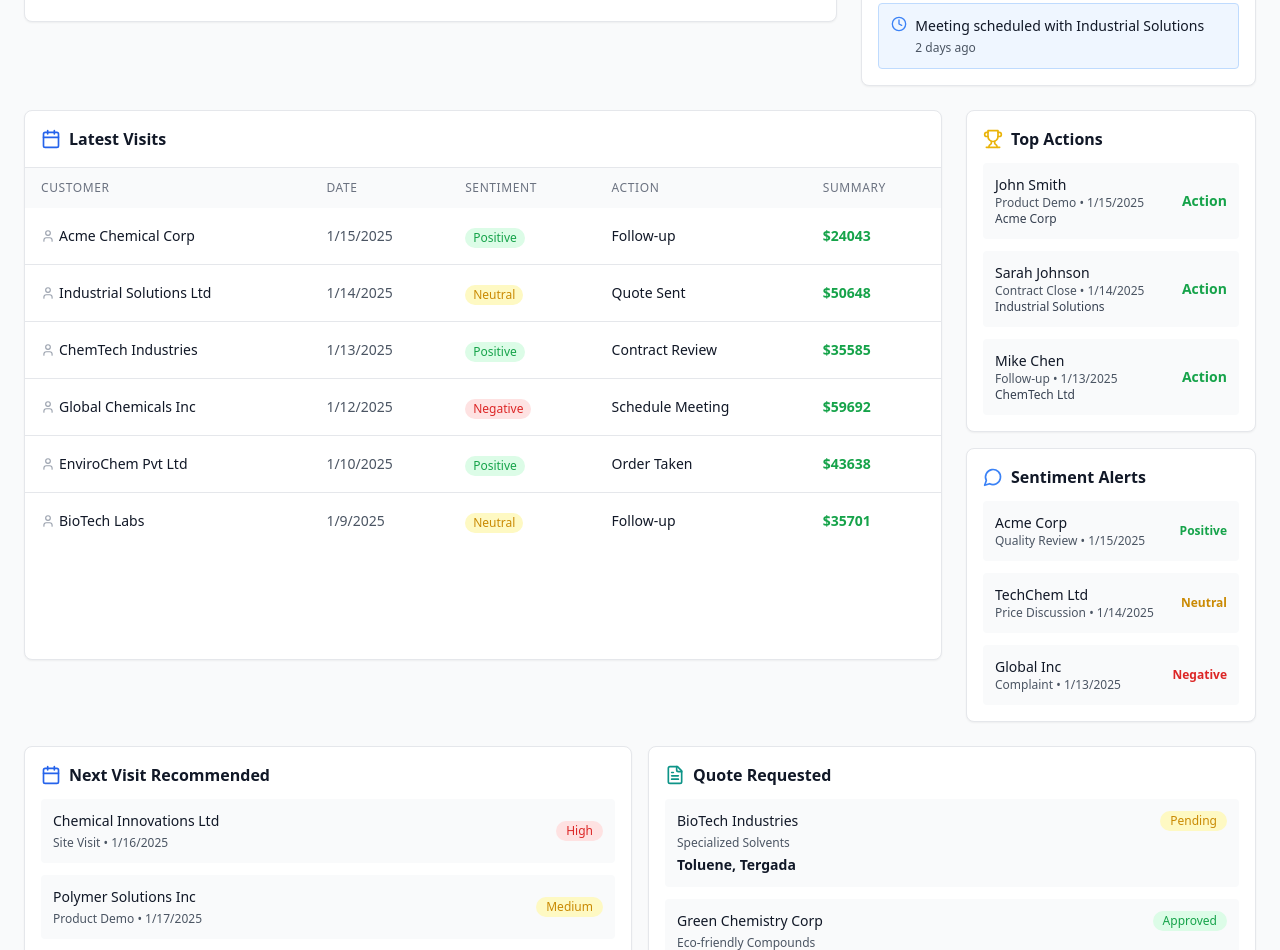
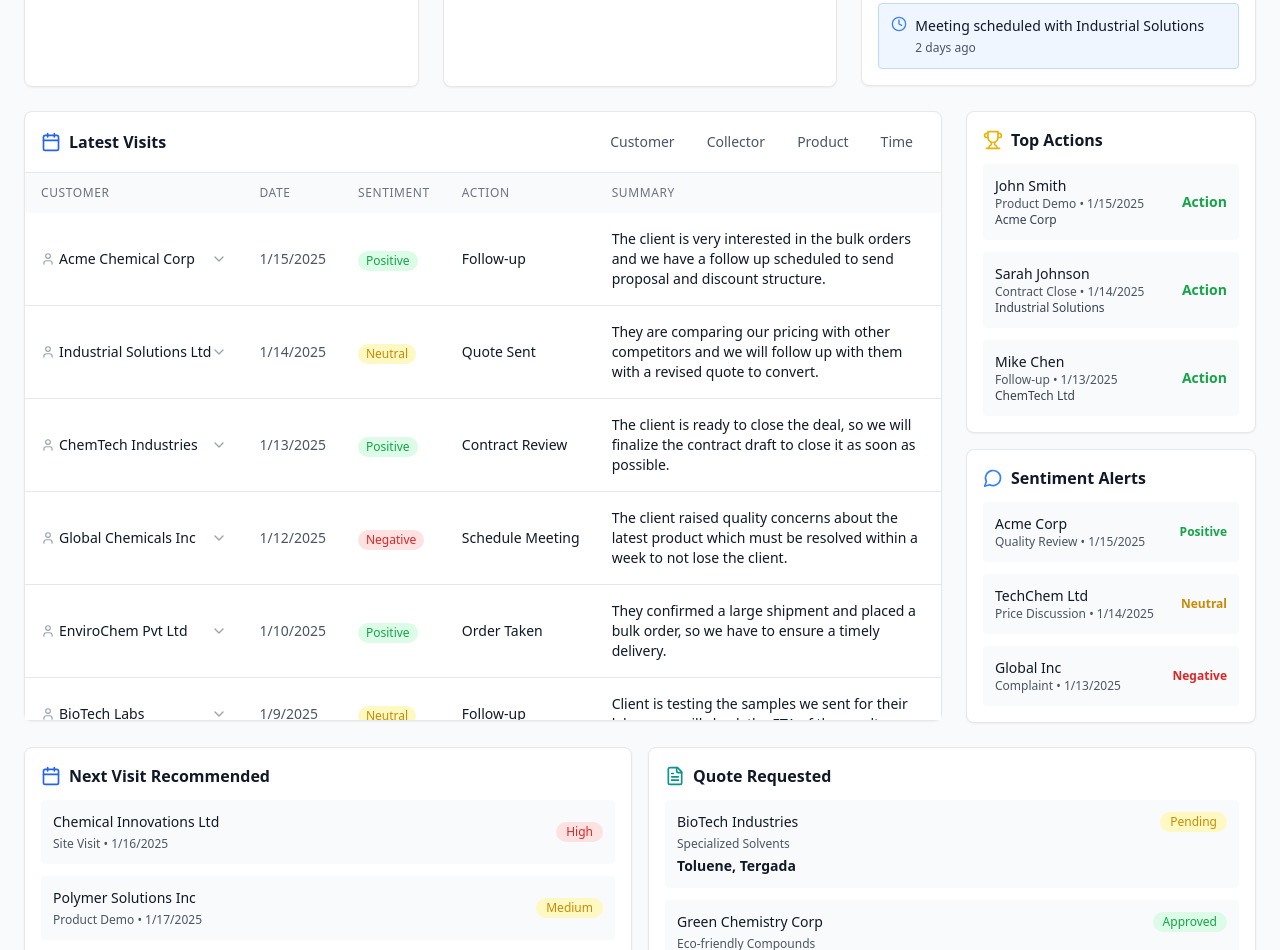
Before and after one commit to shreyachawale/ChemicalDashboard, a React (Vite) app: page / in a window 1280 px wide. Shown: the part 900-1850 px from the top of the page. Built offline with nearby package versions, Linux system fonts and the light colour scheme.

Commit message:
Enhance visit and performance chart components
Added filter buttons and expanded summaries to LatestVisits, improving usability and context for each visit. Updated PerformanceCharts layout, chart titles, and unified bar colors for better visual consistency and clarity.

```diff
--- a/src/components/LatestVisits.tsx
+++ b/src/components/LatestVisits.tsx
@@ -1,85 +1,92 @@
 import React, { useState } from "react";
-import { Calendar, User, AlertCircle, FileText, Target, Clock } from "lucide-react";
+import { Calendar, User, AlertCircle, FileText, Target, Clock, ChevronDown } from "lucide-react";
 
 const LatestVisits = () => {
+  const [activeFilter, setActiveFilter] = useState<string | null>(null);
   const visits = [
   {
-      customerName: "Acme Chemical Corp",
-      date: "2025-01-15",
-      sentiment: "Positive",
-      action: "Follow-up",
-      purpose: "Product Demo",
-      notes: "Interested in bulk orders",
-      sentimentColor: "text-green-600 bg-green-100",
-      latestSummary: "Toulene, Benzene, Tergada",
-      alerts: "No immediate alerts.",
-      sentimentAction: "Send proposal and discount structure.",
-      nextVisitReport: "Schedule follow-up by Jan 25."
+    "customerName": "Acme Chemical Corp",
+    "date": "2025-01-15",
+    "sentiment": "Positive",
+    "action": "Follow-up",
+    "purpose": "Product Demo",
+    "notes": "Interested in bulk orders",
+    "sentimentColor": "text-green-600 bg-green-100",
+    "latestSummary": "Toulene, Benzene, Tergada",
+    "alerts": "No immediate alerts.",
+    "sentimentAction": "Send proposal and discount structure.",
+    "summary": "The client is very interested in the bulk orders and we have a follow up scheduled to send proposal and discount structure.",
+    "nextVisitReport": "Follow-up meeting scheduled for Jan 25 to discuss detailed pricing."
   },
   {
-      customerName: "Industrial Solutions Ltd",
-      date: "2025-01-14",
-      sentiment: "Neutral",
-      action: "Quote Sent",
-      purpose: "Price Inquiry",
-      notes: "Comparing competitors",
-      sentimentColor: "text-yellow-600 bg-yellow-100",
-      latestSummary: "Toulene, Benzene, Tergada",
-      alerts: "Might consider competitor pricing.",
-      sentimentAction: "Follow up with revised quote.",
-      nextVisitReport: "Check-in call next week."
+    "customerName": "Industrial Solutions Ltd",
+    "date": "2025-01-14",
+    "sentiment": "Neutral",
+    "action": "Quote Sent",
+    "purpose": "Price Inquiry",
+    "notes": "Comparing competitors",
+    "sentimentColor": "text-yellow-600 bg-yellow-100",
+    "latestSummary": "Toulene, Benzene, Tergada",
+    "alerts": "Might consider competitor pricing.",
+    "sentimentAction": "Follow up with revised quote.",
+    "summary": "They are comparing our pricing with other competitors and we will follow up with them with a revised quote to convert.",
+    "nextVisitReport": "Virtual check-in call next week to address price concerns."
   },
   {
-      customerName: "ChemTech Industries",
-      date: "2025-01-13",
-      sentiment: "Positive",
-      action: "Contract Review",
-      purpose: "Contract Negotiation",
-      notes: "Ready to close deal",
-      sentimentColor: "text-green-600 bg-green-100",
-      latestSummary: "Toulene, Benzene, Tergada",
-      alerts: "None.",
-      sentimentAction: "Finalize contract draft.",
-      nextVisitReport: "On-site visit Feb 1."
+    "customerName": "ChemTech Industries",
+    "date": "2025-01-13",
+    "sentiment": "Positive",
+    "action": "Contract Review",
+    "purpose": "Contract Negotiation",
+    "notes": "Ready to close deal",
+    "sentimentColor": "text-green-600 bg-green-100",
+    "latestSummary": "Toulene, Benzene, Tergada",
+    "alerts": "None.",
+    "sentimentAction": "Finalize contract draft.",
+    "summary": "The client is ready to close the deal, so we will finalize the contract draft to close it as soon as possible.",
+    "nextVisitReport": "On-site visit on Feb 1 to review and finalize contract."
   },
   {
-      customerName: "Global Chemicals Inc",
-      date: "2025-01-12",
-      sentiment: "Negative",
-      action: "Schedule Meeting",
-      purpose: "Issue Resolution",
-      notes: "Quality concerns raised",
-      sentimentColor: "text-red-600 bg-red-100",
-      latestSummary: "Toulene, Benzene, Tergada",
-      alerts: "High priority - could lose client.",
-      sentimentAction: "Resolve issue within a week.",
-      nextVisitReport: "Meeting on Jan 18."
+    "customerName": "Global Chemicals Inc",
+    "date": "2025-01-12",
+    "sentiment": "Negative",
+    "action": "Schedule Meeting",
+    "purpose": "Issue Resolution",
+    "notes": "Quality concerns raised",
+    "sentimentColor": "text-red-600 bg-red-100",
+    "latestSummary": "Toulene, Benzene, Tergada",
+    "alerts": "High priority - could lose client.",
+    "sentimentAction": "Resolve issue within a week.",
+    "summary": "The client raised quality concerns about the latest product which must be resolved within a week to not lose the client.",
+    "nextVisitReport": "Emergency meeting on Jan 18 to address quality issues."
   },
   {
-      customerName: "EnviroChem Pvt Ltd",
-      date: "2025-01-10",
-      sentiment: "Positive",
-      action: "Order Taken",
-      purpose: "Bulk Order",
-      notes: "Large shipment confirmed",
-      sentimentColor: "text-green-600 bg-green-100",
-      latestSummary: "Toulene, Benzene, Tergada",
-      alerts: "Monitor supply chain delays.",
-      sentimentAction: "Ensure timely delivery.",
-      nextVisitReport: "Post-delivery satisfaction check."
+    "customerName": "EnviroChem Pvt Ltd",
+    "date": "2025-01-10",
+    "sentiment": "Positive",
+    "action": "Order Taken",
+    "purpose": "Bulk Order",
+    "notes": "Large shipment confirmed",
+    "sentimentColor": "text-green-600 bg-green-100",
+    "latestSummary": "Toulene, Benzene, Tergada",
+    "alerts": "Monitor supply chain delays.",
+    "sentimentAction": "Ensure timely delivery.",
+    "summary": "They confirmed a large shipment and placed a bulk order, so we have to ensure a timely delivery.",
+    "nextVisitReport": "Post-delivery satisfaction review to be scheduled."
   },
   {
-      customerName: "BioTech Labs",
-      date: "2025-01-09",
-      sentiment: "Neutral",
-      action: "Follow-up",
-      purpose: "Sample Testing",
-      notes: "Samples sent for testing",
-      sentimentColor: "text-yellow-600 bg-yellow-100",
-      latestSummary: "Toulene, Benzene, Tergada",
-      alerts: "If delayed, risk losing interest.",
-      sentimentAction: "Check with lab for ETA.",
-      nextVisitReport: "Lab follow-up visit Jan 20."
+    "customerName": "BioTech Labs",
+    "date": "2025-01-09",
+    "sentiment": "Neutral",
+    "action": "Follow-up",
+    "purpose": "Sample Testing",
+    "notes": "Samples sent for testing",
+    "sentimentColor": "text-yellow-600 bg-yellow-100",
+    "latestSummary": "Toulene, Benzene, Tergada",
+    "alerts": "If delayed, risk losing interest.",
+    "sentimentAction": "Check with lab for ETA.",
+    "summary": "Client is testing the samples we sent for their lab, so we will check the ETA of the results.",
+    "nextVisitReport": "Lab visit on Jan 20 to review test results."
   }
 ];
 
@@ -90,11 +97,28 @@ const LatestVisits = () => {
   };
 
   return (
-    <div className="bg-white rounded-lg shadow-sm border border-gray-200 h-[550px] flex flex-col">
+    <div className="bg-white rounded-lg shadow-sm border border-gray-200 h-[610px] flex flex-col">
       <div className="p-4 border-b border-gray-200">
+        <div className="flex items-center justify-between">
           <div className="flex items-center space-x-2">
             <Calendar className="text-blue-600" size={20} />
             <h2 className="text-base font-semibold text-gray-900">Latest Visits</h2>
+          </div>
+          <div className="flex items-center space-x-2">
+            {['Customer', 'Collector', 'Product', 'Time'].map((filter) => (
+              <button
+                key={filter}
+                onClick={() => setActiveFilter(activeFilter === filter ? null : filter)}
+                className={`px-3 py-1 text-sm font-medium rounded-md transition-colors duration-150 flex items-center space-x-1
+                  ${activeFilter === filter
+                    ? 'bg-blue-50 text-blue-600'
+                    : 'text-gray-600 hover:text-blue-600 hover:bg-blue-50'
+                  }`}
+              >
+                <span>{filter}</span>
+              </button>
+            ))}
+          </div>
         </div>
       </div>
 
@@ -117,9 +141,17 @@ const LatestVisits = () => {
                   onClick={() => toggleRow(index)}
                 >
                   <td className="px-4 py-4 whitespace-nowrap">
+                    <div className="flex items-center justify-between">
                       <div className="flex items-center">
                         <User className="text-gray-400 mr-1" size={14} />
                         <span className="text-sm font-medium text-gray-900">{visit.customerName}</span>
+                      </div>
+                      <ChevronDown
+                        size={16}
+                        className={`text-gray-400 transition-transform duration-200 ${
+                          expandedRow === index ? 'transform rotate-180' : ''
+                        }`}
+                      />
                     </div>
                   </td>
                   <td className="hidden sm:table-cell px-4 py-4 whitespace-nowrap text-sm text-gray-600">
@@ -135,8 +167,8 @@ const LatestVisits = () => {
                   <td className="hidden sm:table-cell px-4 py-4 whitespace-nowrap text-sm text-gray-900">
                     {visit.action}
                   </td>
-                  <td className="px-4 py-4 whitespace-nowrap text-sm font-semibold text-green-600">
-                    ${(Math.random() * 50000 + 10000).toFixed(0)}
+                  <td className="px-4 py-4 whitespace-wrap text-sm text-gray-900">
+                    {visit.summary}
                   </td>
                 </tr>
 
--- a/src/components/PerformanceCharts.tsx
+++ b/src/components/PerformanceCharts.tsx
@@ -3,14 +3,13 @@ import { TrendingUp, BarChart3 } from 'lucide-react';
 
 const PerformanceCharts = () => {
   return (
-    <div className="bg-white rounded-lg shadow-sm border border-gray-200 p-5">
-      <div className="flex items-center space-x-2 mb-4">
-        <TrendingUp className="text-blue-600" size={20} />
-        <h3 className="text-base font-semibold text-gray-900">Business Analytics</h3>
-      </div>
-
-      <div className="grid grid-cols-1 lg:grid-cols-2 gap-6">
+    <div className="grid grid-cols-1 md:grid-cols-2 gap-6">
       {/* Trend Line Chart */}
+      <div className="bg-white rounded-lg shadow-sm border border-gray-200 p-5 h-[371px]">
+        <div className="flex items-center space-x-2 mb-4">
+          <TrendingUp className="text-blue-600" size={20} />
+          <h3 className="text-base font-semibold text-gray-900">Visit Analytics</h3>
+        </div>
         <div>
           <h4 className="text-sm font-medium text-gray-700 mb-3">Visits Trend</h4>
           <div className="h-48 flex items-end justify-center space-x-6">
@@ -32,16 +31,22 @@ const PerformanceCharts = () => {
             ))}
           </div>
         </div>
+      </div>
 
-        {/* Top Chemicals Bar Chart */}
+      {/* Top Chemicals Bar Chart */}
+      <div className="bg-white rounded-lg shadow-sm border border-gray-200 p-5">
+        <div className="flex items-center space-x-2 mb-4">
+          <BarChart3 className="text-blue-600" size={20} />
+          <h3 className="text-base font-semibold text-gray-900">Top Chemicals</h3>
+        </div>
         <div>
           <h4 className="text-sm font-medium text-gray-700 mb-3">Top Chemicals</h4>
           <div className="space-y-3">
             {[
               { name: 'Toluene', percentage: 85, color: 'bg-teal-500' },
-              { name: 'Tergada', percentage: 72, color: 'bg-blue-500' },
-              { name: 'XYZ Compound', percentage: 58, color: 'bg-purple-500' },
-              { name: 'Benzene', percentage: 45, color: 'bg-orange-500' },
+              { name: 'Tergada', percentage: 72, color: 'bg-teal-500' },
+              { name: 'XYZ Compound', percentage: 58, color: 'bg-teal-500' },
+              { name: 'Benzene', percentage: 45, color: 'bg-teal-500' },
             ].map((chemical, index) => (
               <div key={index}>
                 <div className="flex justify-between text-xs font-medium text-gray-700 mb-1">
```
Lines whose indentation alone changed are shown as unchanged.
